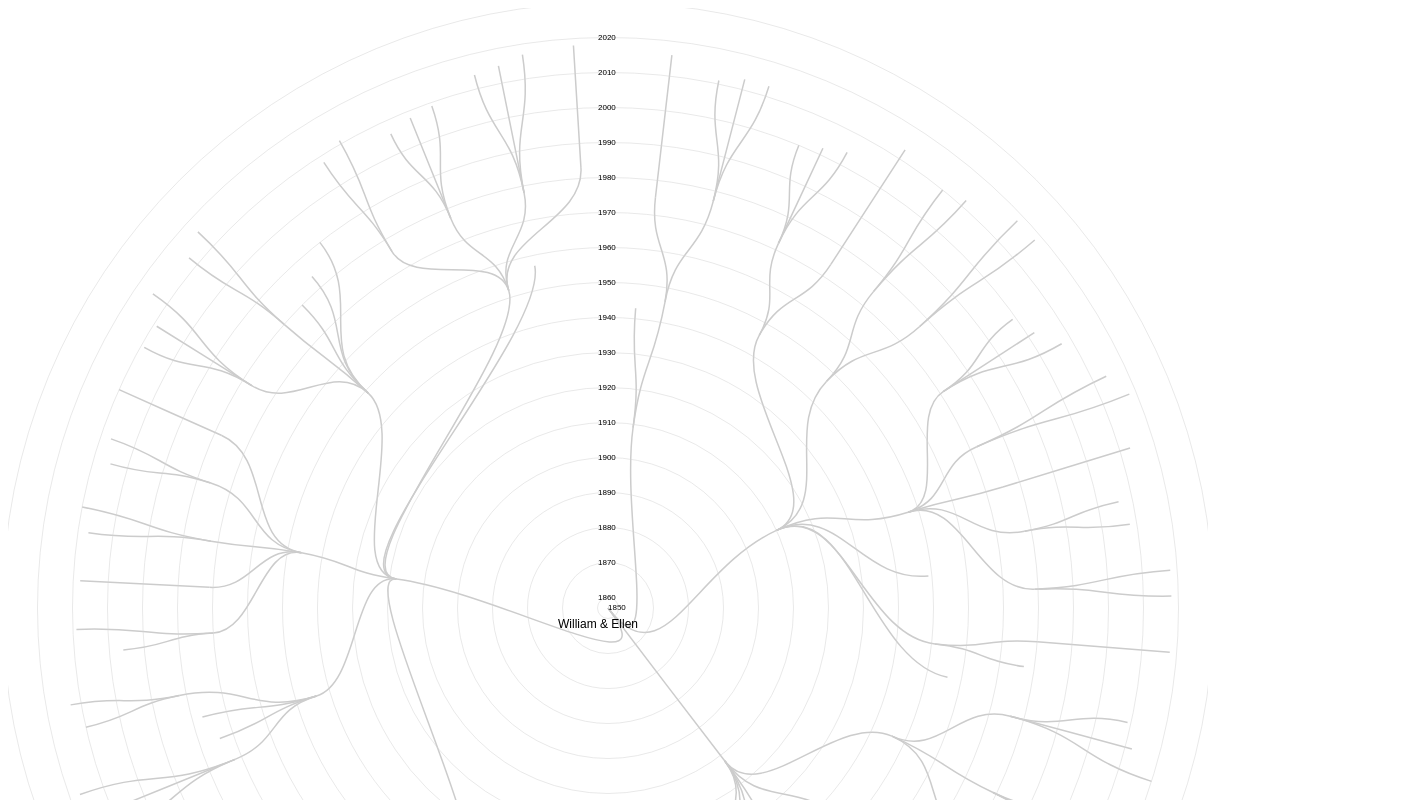
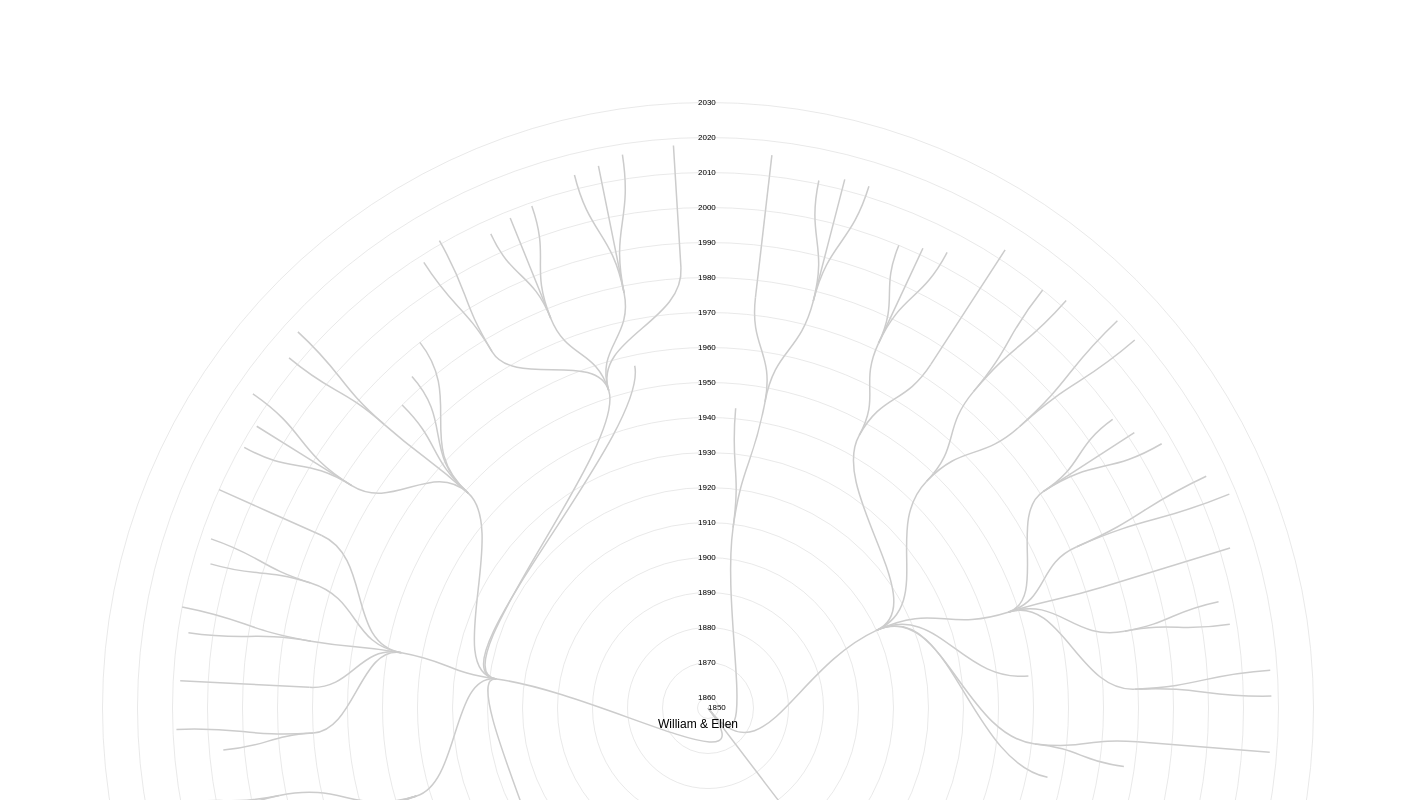
Before and after one commit to jimmyreno/jimmyreno.github.io, a plain HTML site: page genealogy.html in a window 1280 px wide. Shown: the top 800 px of the page, 1408 px wide, since content can reach past the window. Drawn offline with nearby package versions, Linux system fonts and the light colour scheme.

Commit message:
Update genealogy.html

```diff
--- a/genealogy.html
+++ b/genealogy.html
@@ -39,7 +39,7 @@
 <script src="https://cdnjs.cloudflare.com/ajax/libs/d3/3.5.5/d3.min.js"></script>
 <script>
 
-var diameter = 1200;
+var diameter = 1400;
 
 function yearToY(year){ return (year-1857)*3.5;}
 function getY(d) {
```
